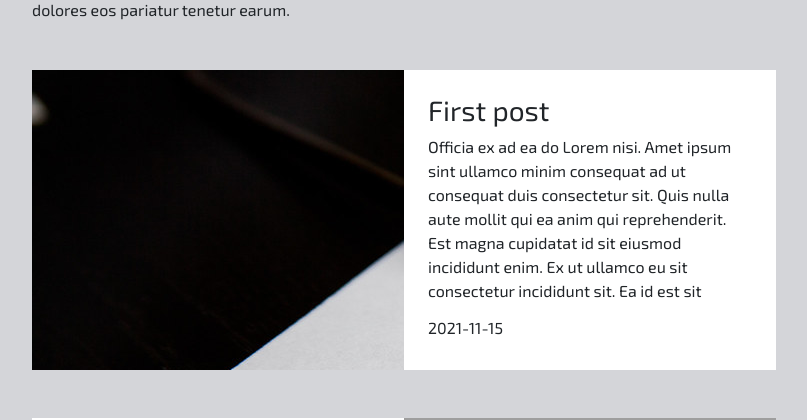
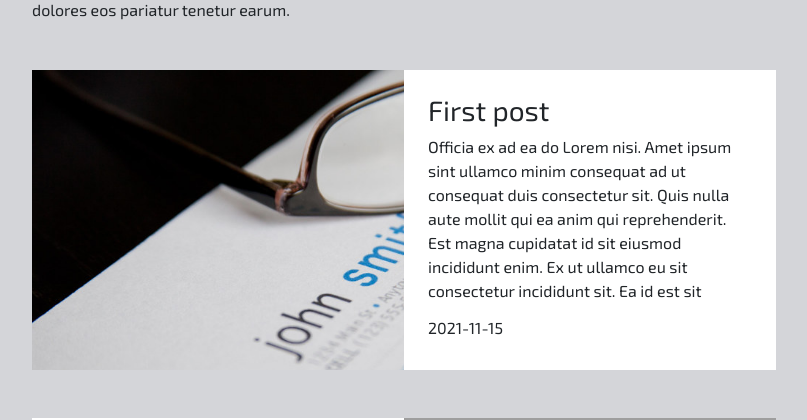
Before and after one commit to kardasbart/blog, a Vue app: page / in a window 1280 px wide. Shown: the part 323-743 px from the top of the page, without its empty margins (236-1043 px from the left). Built offline with nearby package versions, Linux system fonts and the light colour scheme; grey boxes are pictures that could not be loaded.

Commit message:
Added ImagePostCard component

```diff
--- /dev/null
+++ b/src/components/ImagePostCard.vue
@@ -0,0 +1,55 @@
+<template>
+  <div ref="root" class="row m-0 p-0 position-relative">
+    <div class="col m-0 p-0">
+      <img class="thumbnail-box" :src="mainImage" rel="preload" />
+    </div>
+    <div class="col m-0 p-0 position-absolute">
+      <img
+        class="thumbnail-box"
+        :src="hiddenImage"
+        v-show="isHiddenImageVisible"
+        rel="preload"
+      />
+    </div>
+  </div>
+</template>
+
+<script lang="ts">
+import { defineComponent, ref, onMounted, onUnmounted } from "vue";
+
+export default defineComponent({
+  props: ["mainImage", "hiddenImage"],
+  setup() {
+    const root = ref<HTMLInputElement>();
+    const isHiddenImageVisible = ref(false);
+
+    const handleScroll = () => {
+      const box = root?.value?.getBoundingClientRect();
+      const by = box?.y;
+      const bh = box?.height;
+      const val = by && bh ? by + bh / 2 : 0;
+      if (val && val < window.innerHeight / 2)
+        isHiddenImageVisible.value = true;
+      else isHiddenImageVisible.value = false;
+    };
+    onMounted(() => {
+      handleScroll();
+      window.addEventListener("scroll", handleScroll);
+    });
+
+    onUnmounted(() => {
+      window.removeEventListener("scroll", handleScroll);
+    });
+    return { root, isHiddenImageVisible };
+  },
+});
+</script>
+
+<style lang="scss">
+.thumbnail-box {
+  // object-fit: cover;
+  height: 500px;
+  width: auto;
+  transform: translateX(-100px);
+}
+</style>
--- a/src/components/PostCard.vue
+++ b/src/components/PostCard.vue
@@ -1,18 +1,10 @@
 <template>
-  <div ref="root" class="d-flex no-gutters mt-5 bg-white" :class="flexClass">
-    <div class="row m-0 p-0 position-relative" :style="halfPostCardStyle">
-      <div class="col m-0 p-0">
-        <img class="thumbnail-box" :src="thumbnail" rel="preload" />
-      </div>
-      <div class="col m-0 p-0 position-absolute">
-        <img
-          class="thumbnail-box"
-          :src="thumbnailhover"
-          v-show="isImageVisible"
-          rel="preload"
-        />
-      </div>
-    </div>
+  <div class="d-flex no-gutters mt-5 bg-white" :class="flexClass">
+    <ImagePostCard
+      :style="halfPostCardStyle"
+      :mainImage="thumbnail"
+      :hiddenImage="thumbnailhover"
+    />
     <div class="p-4 d-flex flex-column" :style="halfPostCardStyle">
       <h3>{{ title }}</h3>
       <p class="align-self-stretch" style="overflow: hidden">{{ abstract }}</p>
@@ -22,8 +14,10 @@
 </template>
 <script lang="ts">
 import { computed, defineComponent, ref, onUnmounted, onMounted } from "vue";
+import ImagePostCard from "./ImagePostCard.vue";
 
 export default defineComponent({
+  components: { ImagePostCard },
   props: [
     "id",
     "title",
@@ -34,18 +28,7 @@ export default defineComponent({
     "flipped",
   ],
   setup(props) {
-    const root = ref<HTMLInputElement>();
-    const isImageVisible = ref(false);
     const isImageFirst = ref(false);
-
-    const handleScroll = () => {
-      const box = root?.value?.getBoundingClientRect();
-      const by = box?.y;
-      const bh = box?.height;
-      const val = by && bh ? by + bh / 2 : 0;
-      if (val && val < window.innerHeight / 2) isImageVisible.value = true;
-      else isImageVisible.value = false;
-    };
 
     const handleResize = () => {
       // TODO automatic bootstrap md value, or when the view breaks
@@ -54,13 +37,10 @@ export default defineComponent({
 
     onMounted(() => {
       handleResize();
-      handleScroll();
-      window.addEventListener("scroll", handleScroll);
       window.addEventListener("resize", handleResize);
     });
 
     onUnmounted(() => {
-      window.removeEventListener("scroll", handleScroll);
       window.removeEventListener("resize", handleResize);
     });
 
@@ -83,8 +63,6 @@ export default defineComponent({
     });
 
     return {
-      root,
-      isImageVisible,
       isImageFirst,
       flexClass,
       halfPostCardStyle,
@@ -102,10 +80,6 @@ export default defineComponent({
   -o-backface-visibility: hidden;
 }
 
-.thumbnail-box {
-  object-fit: cover;
-}
-
 .no-gutters {
   margin-right: 0;
   margin-left: 0;
```
